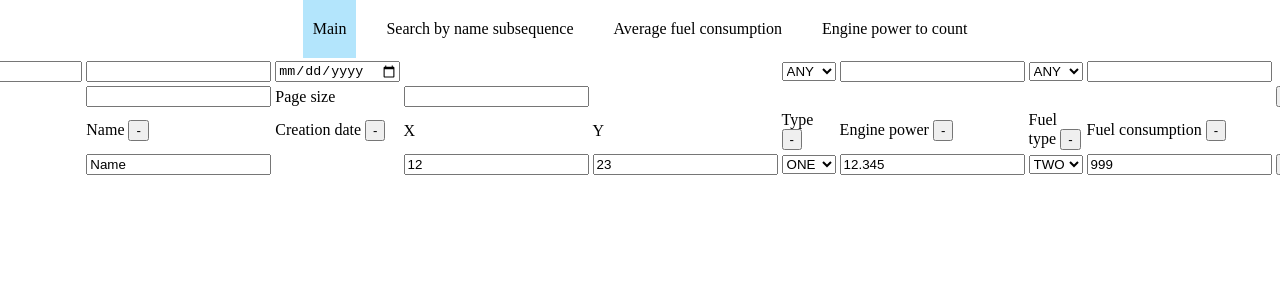
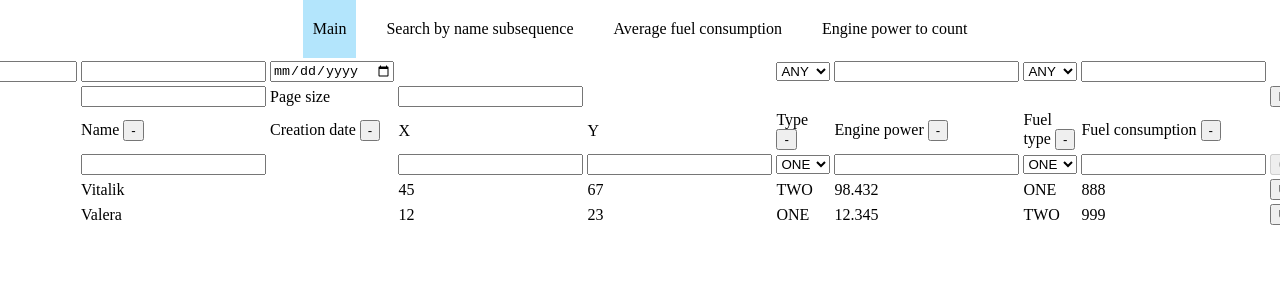
Before and after one commit to soaaa/lab1-front, a React (Create React App) app: page / in a window 1280 px wide. Shown: the top 300 px of the page. Built offline with nearby package versions, Linux system fonts and the light colour scheme.

Commit message:
Implement Main comp

```diff
--- a/src/api.js
+++ b/src/api.js
@@ -1,3 +1,24 @@
+const STUB_VEHICLES = [
+  {
+    id: 101,
+    name: "Vitalik",
+    type: "TWO",
+    coordinates: { x: 45, y: 67 },
+    enginePower: 98.432,
+    fuelType: "ONE",
+    fuelConsumption: 888
+  },
+  {
+    id: 102,
+    name: "Valera",
+    type: "ONE",
+    coordinates: { x: 12, y: 23 },
+    enginePower: 12.345,
+    fuelType: "TWO",
+    fuelConsumption: 999
+  }
+];
+
 function stubSuccess(data) {
   return new Promise(resolve => {
     setTimeout(() => resolve({ data }), 1000);
@@ -5,7 +26,7 @@ function stubSuccess(data) {
 }
 
 export default {
-  filter: () => stubSuccess([]),
+  filter: () => stubSuccess(STUB_VEHICLES),
   create: () => stubSuccess(),
   delete: () => stubSuccess(),
   update: () => stubSuccess()
--- a/src/components/Main.js
+++ b/src/components/Main.js
@@ -1,44 +1,84 @@
+import React from "react";
+
 import HeadingsRow from "./HeadingsRow";
-// import ItemRow from "./ItemRow";
+import ItemRow from "./ItemRow";
 import UpdateItemRow from "./UpdateItemRow";
 import CreateItemRow from "./CreateItemRow";
 
-const VEHICLE = {
-  id: 100,
-  name: "Name",
-  type: "ONE",
-  coordinates: { x: 12, y: 23 },
-  enginePower: 12.345,
-  fuelType: "TWO",
-  fuelConsumption: 999
+import Api from "../api";
+
+class Main extends React.Component {
+
+  constructor(props) {
+    super(props);
+
+    this.filters = {};
+
+    this.state = {
+      vehicles: [],
+      updatedItemId: null
+    };
   }
 
-function print(what, o) {
-  var text = what;
-  if (o) {
-    text += ": " + JSON.stringify(o);
-  }
-  console.log(text);
+  componentDidMount() {
+    this.filterVehicles();
   }
 
-function Main() {
+  onFilter = (vehicles) => {
+    this.setState({ vehicles });
+  }
+
+
+  filterVehicles = () => {
+    Api
+      .filter(this.filters)
+      .then(res => this.onFilter(res.data))
+      .catch(err => console.log(err))
+  }
+
+  onUpdate = () => {
+    this.setState({ updatedItemId: null });
+    this.filterVehicles();
+  }
+
+  createItemRows() {
+    return this.state.vehicles.map((vehicle, index) => {
+      if (vehicle.id === this.state.updatedItemId) {
+        return (
+          <UpdateItemRow
+            vehicle={vehicle}
+            onUpdate={this.onUpdate}
+            onCancel={() => this.setState({ updatedItemId: null })}
+          />
+        );
+      } else {
+        return (
+          <ItemRow
+            vehicle={vehicle}
+            onUpdateClick={id => this.setState({ updatedItemId: id })}
+            onDelete={this.filterVehicles}
+          />
+        );
+      }
+    });
+  }
+
+  render() {
     return (
       <div className="Main">
         <table>
         <HeadingsRow
-        onFiltersChange={print.bind(null, "filters")}
-        onFilter={print.bind(null, "filtered")}
+          onFiltersChange={it => this.filters = it}
+          onFilter={this.onFilter}
         />
         <tbody>
-        <UpdateItemRow
-          onUpdate={print.bind(null, "updated")}
-          onCancel={print.bind(null, "cancel clicked")}
-          vehicle={VEHICLE}
-        />
         </tbody>
+          <CreateItemRow onCreate={this.filterVehicles}/>
+          {this.createItemRows()}
         </table>
       </div>
     );
   }
+}
 
 export default Main;
```
Lines whose indentation alone changed are shown as unchanged.
